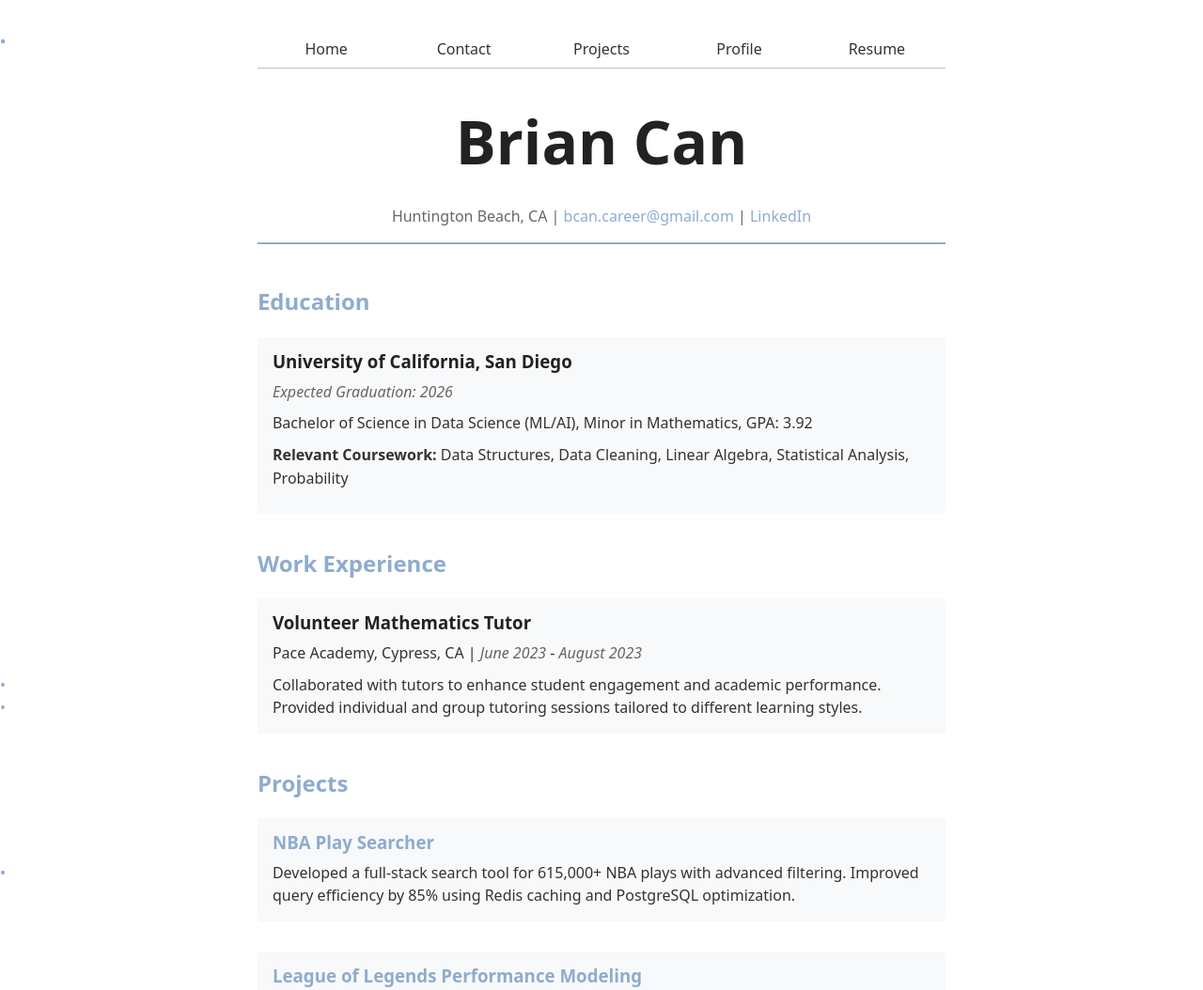
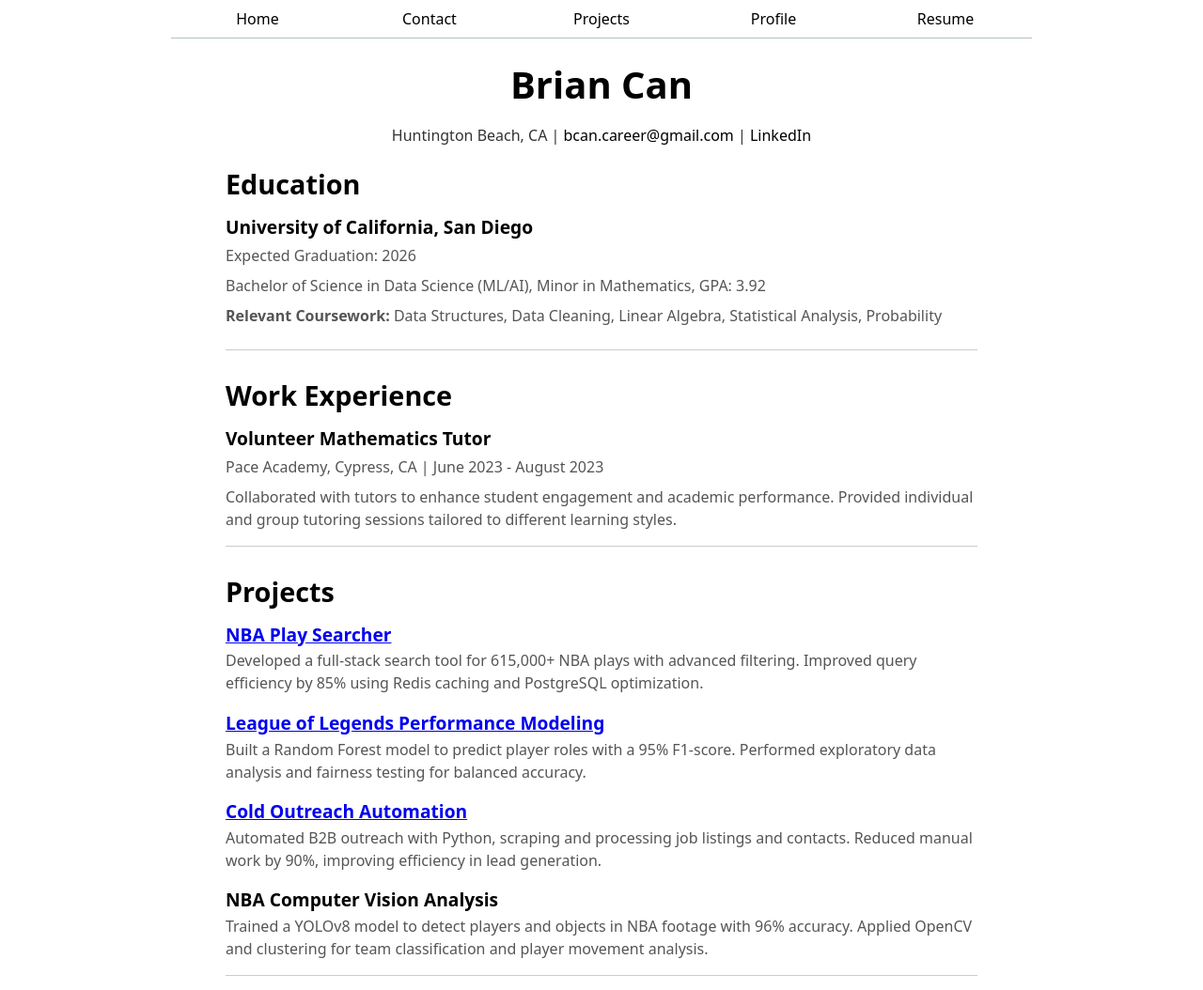
Before and after one commit to bcan13/portfolio, a plain HTML site: page resume/index.html in a window 1280 px wide. Shown: the top 1054 px of the page at 94% size. Drawn offline with Linux system fonts and the light colour scheme.

Commit message:
styled resume

```diff
--- a/resume/index.html
+++ b/resume/index.html
@@ -3,7 +3,6 @@
 <head>
 
     <link rel="stylesheet" href="../style.css">
-    <link rel="stylesheet" href="style.css">
 
     <meta charset="UTF-8">
     <meta name="viewport" content="width=device-width, initial-scale=1.0">
--- a/resume/style.css
+++ /dev/null
@@ -1,97 +0,0 @@
-/* Resume-specific styles */
-body {
-    max-width: 80ch;
-    margin: 0 auto;
-    padding: 2em;
-    color: #333;
-}
-
-header {
-    text-align: center;
-    margin-bottom: 3em;
-    padding-bottom: 1em;
-    border-bottom: 2px solid var(--color-accent);
-}
-
-header h1 {
-    margin-bottom: 0.5em;
-    color: #222;
-}
-
-header p {
-    color: #666;
-    margin: 0;
-}
-
-section {
-    margin-bottom: 2.5em;
-}
-
-section h2 {
-    color: var(--color-accent);
-    margin-bottom: 1em;
-    font-size: 1.5em;
-}
-
-article {
-    margin-bottom: 2em;
-    padding: 1em;
-    background-color: #f8f9fa;
-    border-radius: 4px;
-}
-
-article h3 {
-    margin-top: 0;
-    margin-bottom: 0.5em;
-    color: #222;
-}
-
-article p {
-    margin: 0.5em 0;
-    line-height: 1.6;
-}
-
-time {
-    color: #666;
-    font-style: italic;
-}
-
-ul {
-    list-style-type: none;
-    padding-left: 0;
-    margin: 0.5em 0;
-}
-
-ul li {
-    margin-bottom: 0.5em;
-    padding-left: 1.5em;
-    position: relative;
-}
-
-ul li::before {
-    content: "•";
-    color: var(--color-accent);
-    position: absolute;
-    left: 0;
-}
-
-a {
-    color: var(--color-accent);
-    text-decoration: none;
-    transition: color 0.2s ease;
-}
-
-a:hover {
-    color: #5a7a9a;
-}
-
-/* Responsive adjustments */
-@media (max-width: 768px) {
-    body {
-        padding: 1em;
-    }
-
-    header h1 {
-        font-size: 2em;
-    }
-}
--- a/style.css
+++ b/style.css
@@ -3,15 +3,11 @@
 }
 
 body {
-    /* Set line height to 1.5 times the font size
-         and use the OS’s UI font as the website font
-       */
-    font: 100%/1.5 system-ui;
-    max-width: 100ch;
-    margin-left: auto;
-    margin-right: auto;
-    margin-inline: max(1em, (100% - 100ch) / 2);
-  }
+  font: 100%/1.5 system-ui;
+  max-width: 100ch;
+  margin: 0 auto;
+  margin-inline: max(1em, (100% - 100ch) / 2);
+}
 
 ul, li {
   display: contents;
@@ -20,9 +16,7 @@ ul, li {
 nav {
   display: flex;
   margin-bottom: 0.5em;
-  border-bottom-width: 1px;
-  border-bottom-style: solid;
-  border-bottom-color: oklch(80% 3% 200);
+  border-bottom: 1px solid oklch(80% 3% 200);
 }
 
 nav a {
@@ -38,10 +32,9 @@ nav a:hover {
   background-color: oklch(from var(--color-accent) 95% 5% h);
   border-bottom: 0.4rem solid var(--color-accent);
 }
+
 .current {
-  border-bottom-width: 0.4em;
-  border-bottom-style: solid;
-  border-bottom-color: oklch(80% 3% 200);
+  border-bottom: 0.4em solid oklch(80% 3% 200);
   padding-bottom: 0.1em;
 }
 
@@ -98,3 +91,84 @@ h1, h2, h3, h4, h5, h6 {
   line-height: 1.1;
   text-wrap: balance;
 }
+
+header {
+  text-align: center;
+  margin-bottom: 1.5em;
+}
+
+header h1 {
+  font-size: 2.5rem;
+  color: #000;
+  margin-bottom: 0.5em;
+}
+
+header p {
+  font-size: 1rem;
+  color: #333;
+}
+
+header a {
+  color: #000;
+  text-decoration: none;
+}
+
+header a:hover {
+  text-decoration: underline;
+}
+
+main {
+  margin: 0 auto;
+  max-width: 800px;
+}
+
+section {
+  margin-bottom: 2em;
+  padding-bottom: 1em;
+  border-bottom: 1px solid #ccc;
+}
+
+section h2 {
+  font-size: 1.8rem;
+  color: #000;
+  margin-bottom: 0.5em;
+}
+
+article h3 {
+  font-size: 1.2rem;
+  color: #000;
+  margin-bottom: 0.3em;
+}
+
+article p {
+  font-size: 1rem;
+  color: #555;
+  margin: 0.5em 0;
+}
+
+article ul {
+  margin: 0.5em 0 0 1.5em;
+  list-style-type: disc;
+}
+
+article ul li {
+  margin-bottom: 0.5em;
+  color: #555;
+}
+
+ul li strong {
+  color: #000;
+}
+
+section ul {
+  list-style-type: none;
+  padding: 0;
+}
+
+section ul li {
+  margin-bottom: 0.5em;
+}
+
+section ul li strong {
+  color: #000;
+}
```
